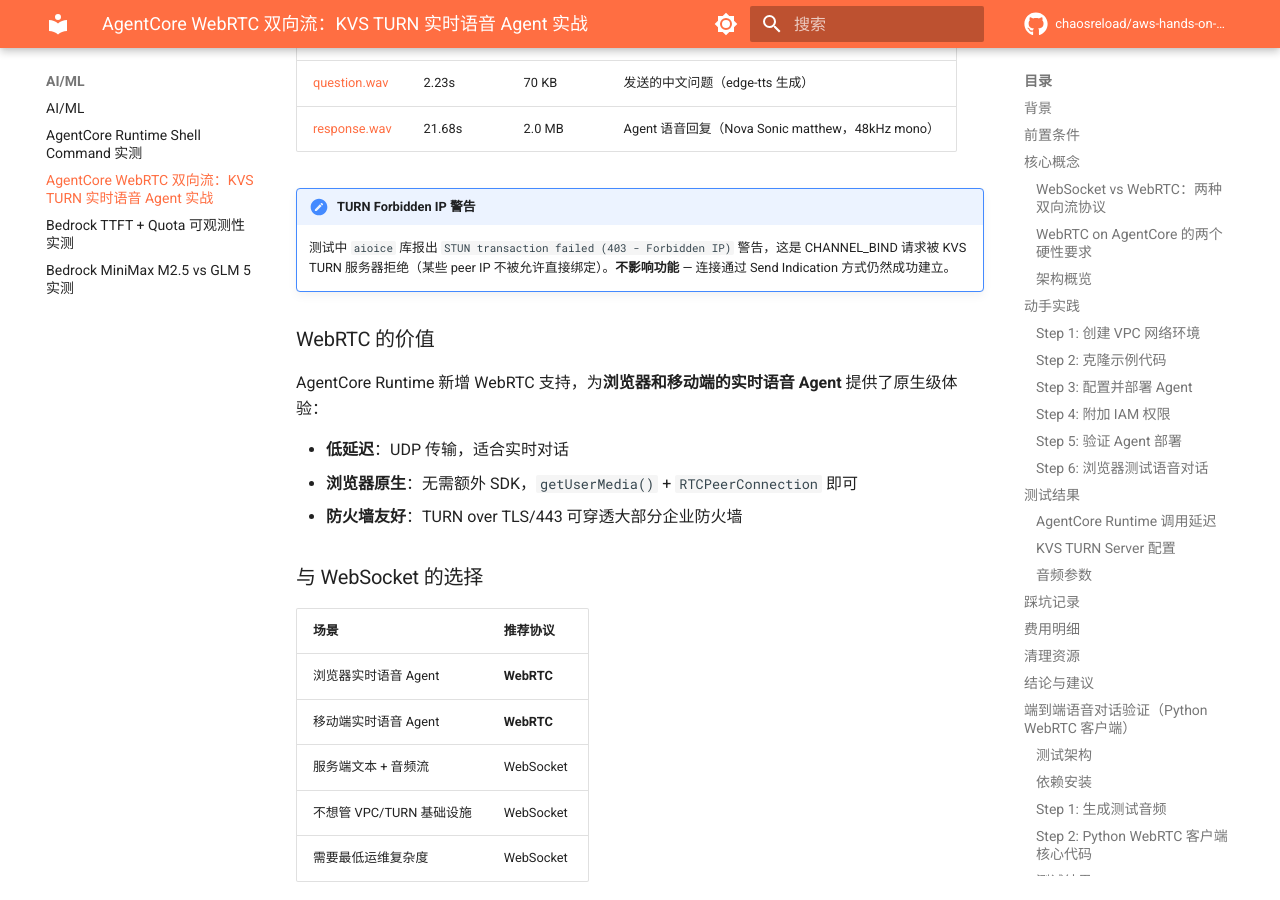
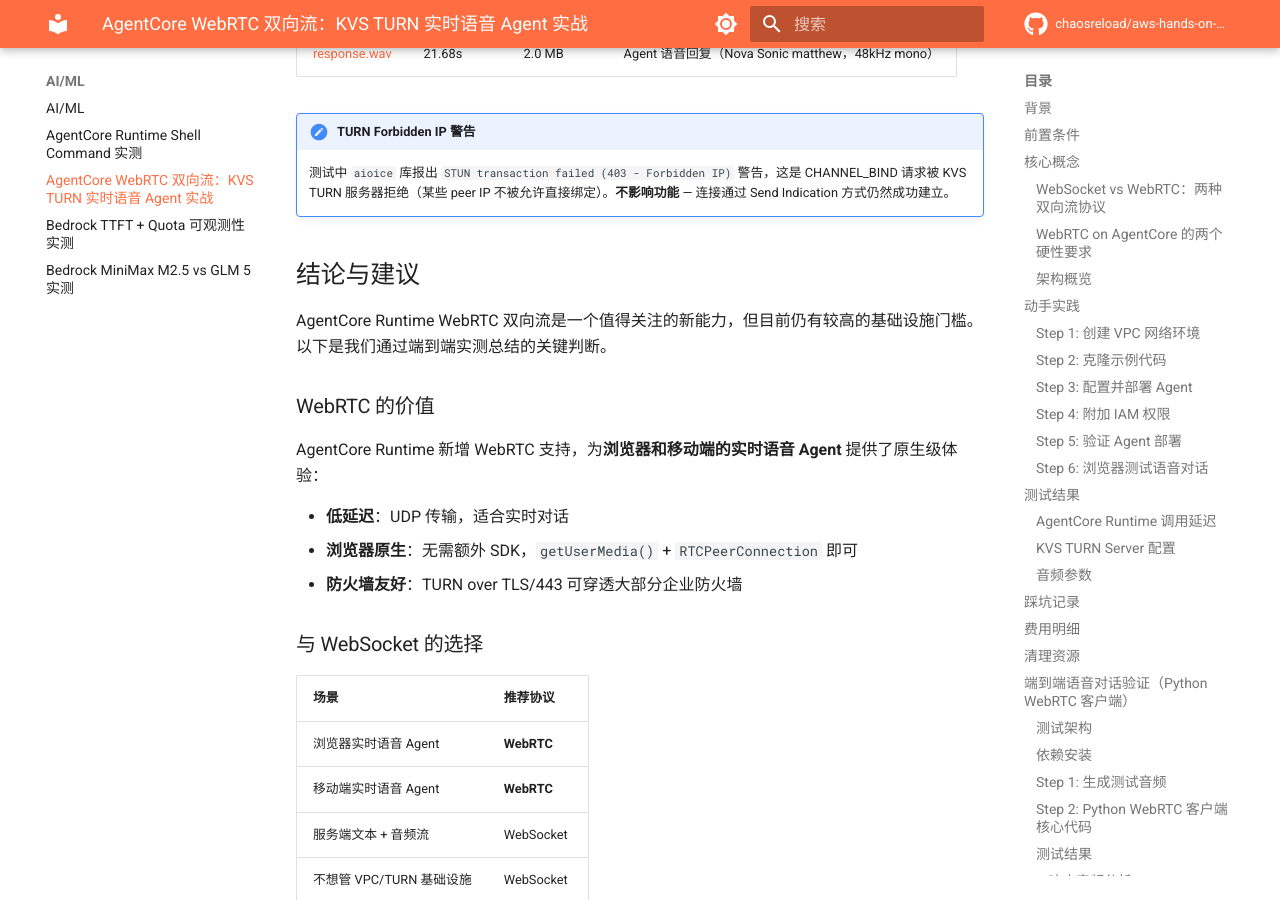
Before and after one commit to chaosreload/aws-hands-on-lab, an MkDocs documentation site: the page built from docs/ai-ml/agentcore-webrtc-streaming.md, in a window 1280 px wide and 900 px high, scrolled down 13793 px. Built offline with MkDocs 1.6.1 and Material for MkDocs 9.7.7, drawn with Linux system fonts in a browser that asks for light colours; comment, search, counter and statistics services are not loaded.

Commit message:
fix: move 结论与建议 content to proper section, add summary paragraph

```diff
--- a/docs/ai-ml/agentcore-webrtc-streaming.md
+++ b/docs/ai-ml/agentcore-webrtc-streaming.md
@@ -573,6 +572,10 @@
     测试中 `aioice` 库报出 `STUN transaction failed (403 - Forbidden IP)` 警告，这是 CHANNEL_BIND 请求被 KVS TURN 服务器拒绝（某些 peer IP 不被允许直接绑定）。**不影响功能** — 连接通过 Send Indication 方式仍然成功建立。
 
 
+## 结论与建议
+
+AgentCore Runtime WebRTC 双向流是一个值得关注的新能力，但目前仍有较高的基础设施门槛。以下是我们通过端到端实测总结的关键判断。
+
 ### WebRTC 的价值
 
 AgentCore Runtime 新增 WebRTC 支持，为**浏览器和移动端的实时语音 Agent** 提供了原生级体验：
```
Also changed, not shown: other parts of docs/ai-ml/agentcore-webrtc-streaming.md (+0 -1 lines).
